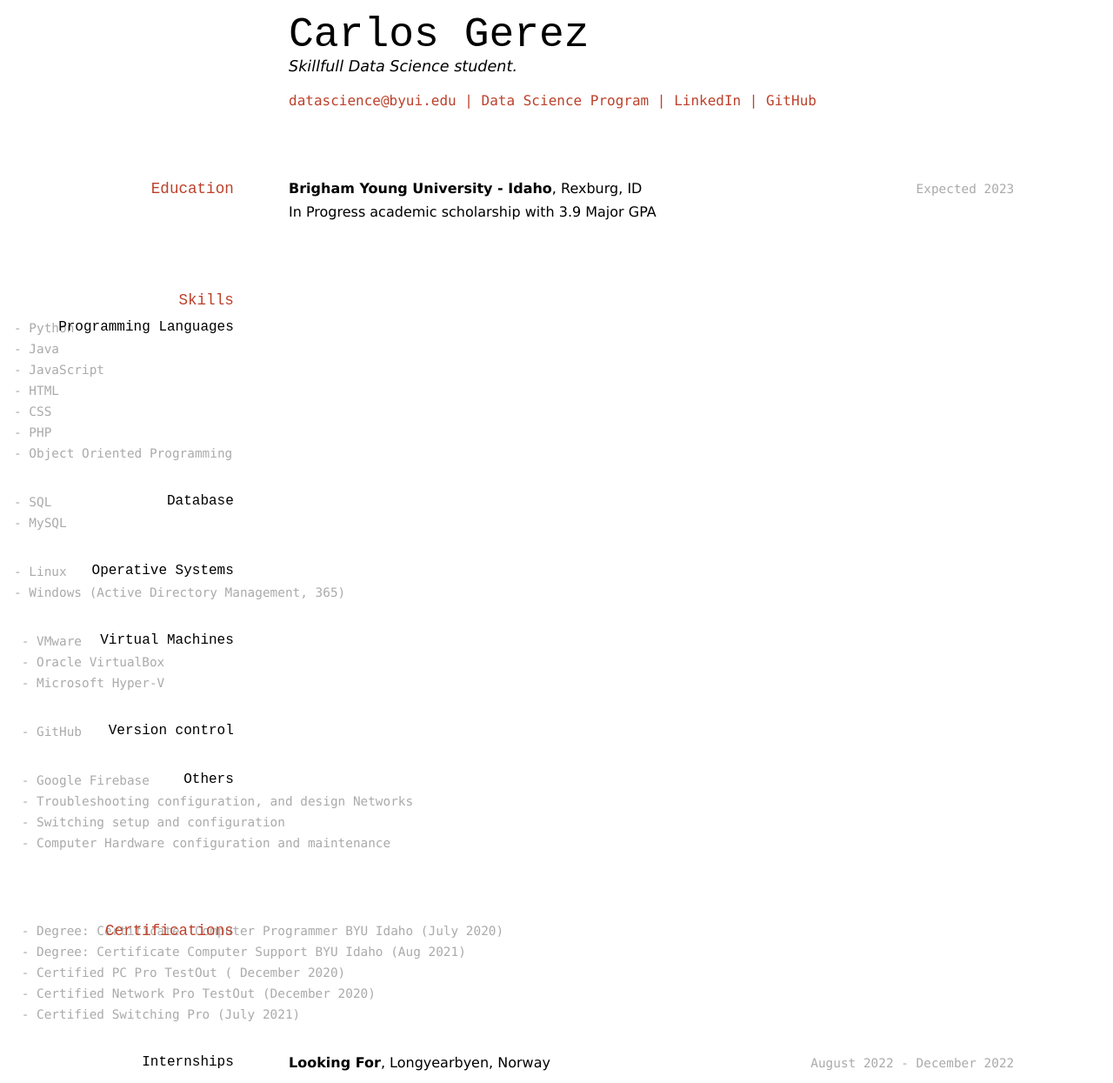
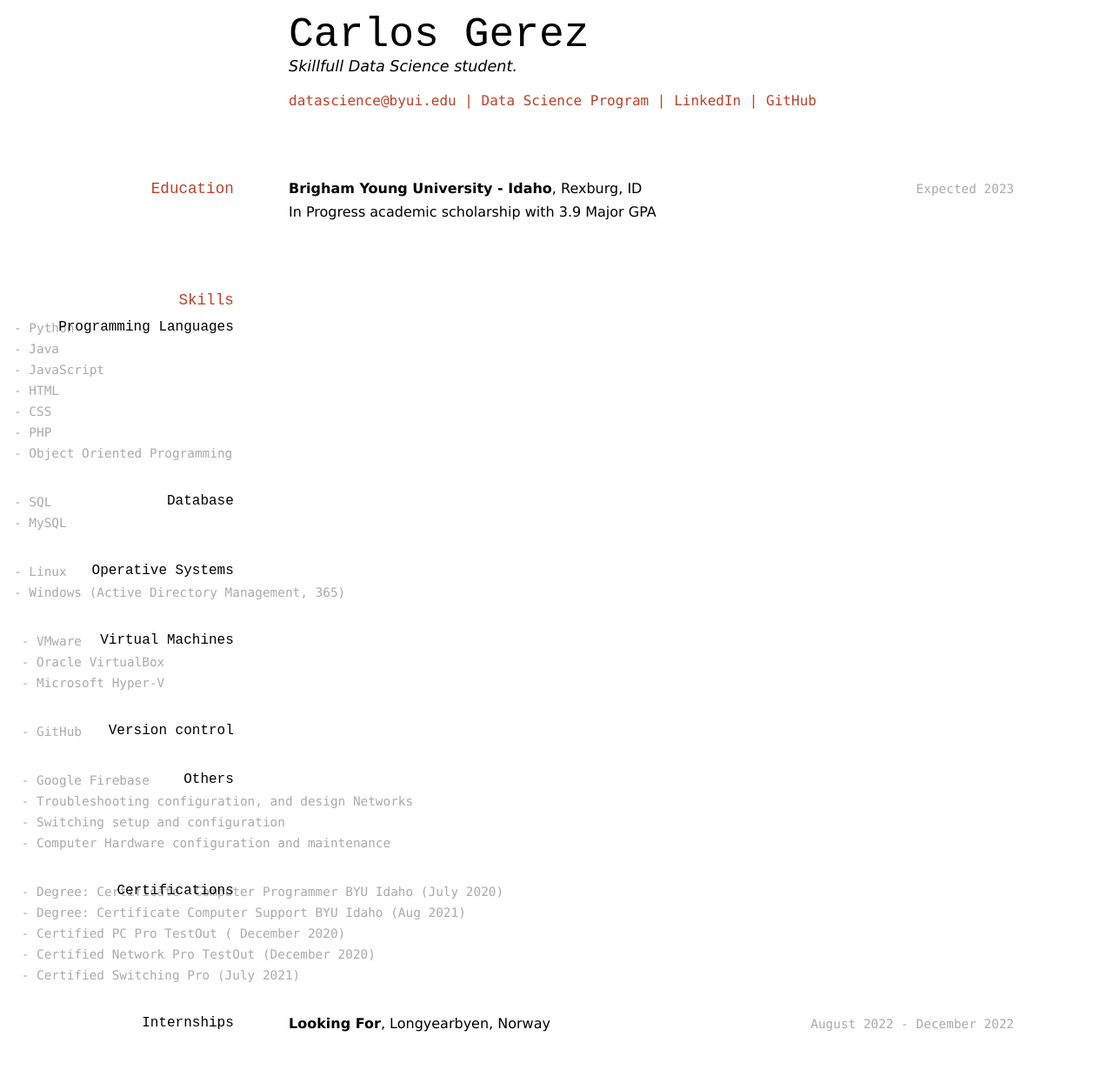
Before and after one commit to carlosdgerez/Gerez-Resume, a Jekyll site: the page built from docs/index.md, in a window 1280 px wide. Shown: the whole page at 87% size. Built offline with Jekyll 4.4.1, drawn with Linux system fonts in a browser that asks for light colours; after the commit the page ends 1200 px from its top, so only the background shows below that.

```diff
--- a/docs/index.md
+++ b/docs/index.md
@@ -62,7 +62,7 @@ __Brigham Young University - Idaho__, Rexburg, ID
      - Switching setup and configuration
      - Computer Hardware configuration and maintenance
 
-## Certifications
+### Certifications
 
      - Degree: Certificate  Computer Programmer BYU Idaho (July 2020)
      - Degree: Certificate Computer Support BYU Idaho (Aug 2021)
```
